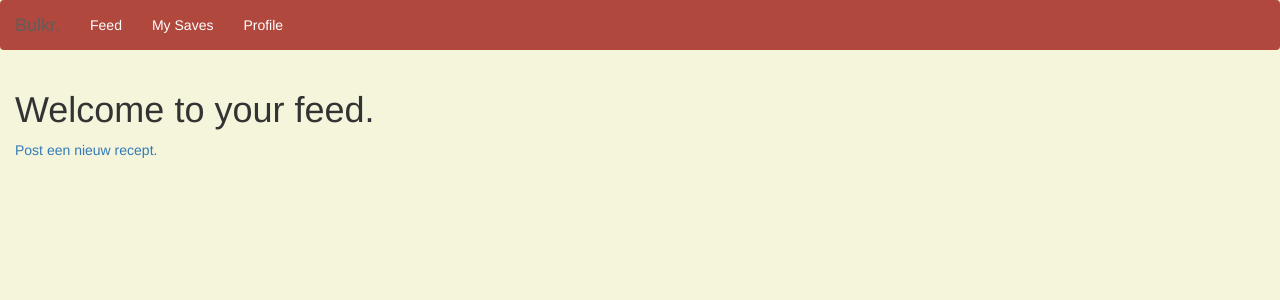
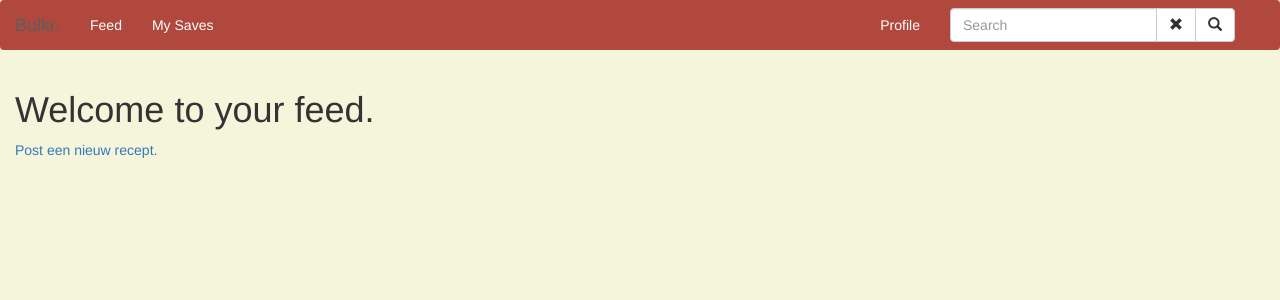
Before and after one commit to brentvvosselen/WebAppsOpdracht, an Angular app in the folder web/bulkr/: page / in a window 1280 px wide. Shown: the top 300 px of the page. Built offline with nearby package versions, Linux system fonts and the light colour scheme.

Commit message:
put search bar in navigation + method to catch value

```diff
--- a/web/bulkr/src/app/navigation/navigation.component.css
+++ b/web/bulkr/src/app/navigation/navigation.component.css
@@ -0,0 +1,3 @@
+.right{
+    float:right;
+}
--- a/web/bulkr/src/app/navigation/navigation.component.html
+++ b/web/bulkr/src/app/navigation/navigation.component.html
@@ -20,6 +20,27 @@
         <li>
           <a routerLink="/profile" routerLinkActive="active">Profile</a>
         </li>
+        <li>
+          <form class="navbar-form" role="search">
+            <div class="input-group">
+            <input type="text" class="form-control" placeholder="Search" #value>
+              <span class="input-group-btn">
+                <button type="reset" class="btn btn-default">
+                  <span class="glyphicon glyphicon-remove">
+                    <span class="sr-only">Close</span>
+                  </span>
+                </button>
+                <button type="submit" class="btn btn-default" (click)="search(value)">
+                  <span class="glyphicon glyphicon-search">
+                    <span class="sr-only">Search</span>
+                  </span>
+                </button>
+              </span>
+            </div>
+          </form>
+          <ul class="search-results">
+          </ul>
+        </li>
       </ul>
 
     </div>
--- a/web/bulkr/src/app/navigation/navigation.component.ts
+++ b/web/bulkr/src/app/navigation/navigation.component.ts
@@ -13,4 +13,8 @@ export class NavigationComponent implements OnInit {
   ngOnInit() {
   }
 
+  search(value: HTMLInputElement){
+    console.log(value.value);
+  }
+
 }
```
